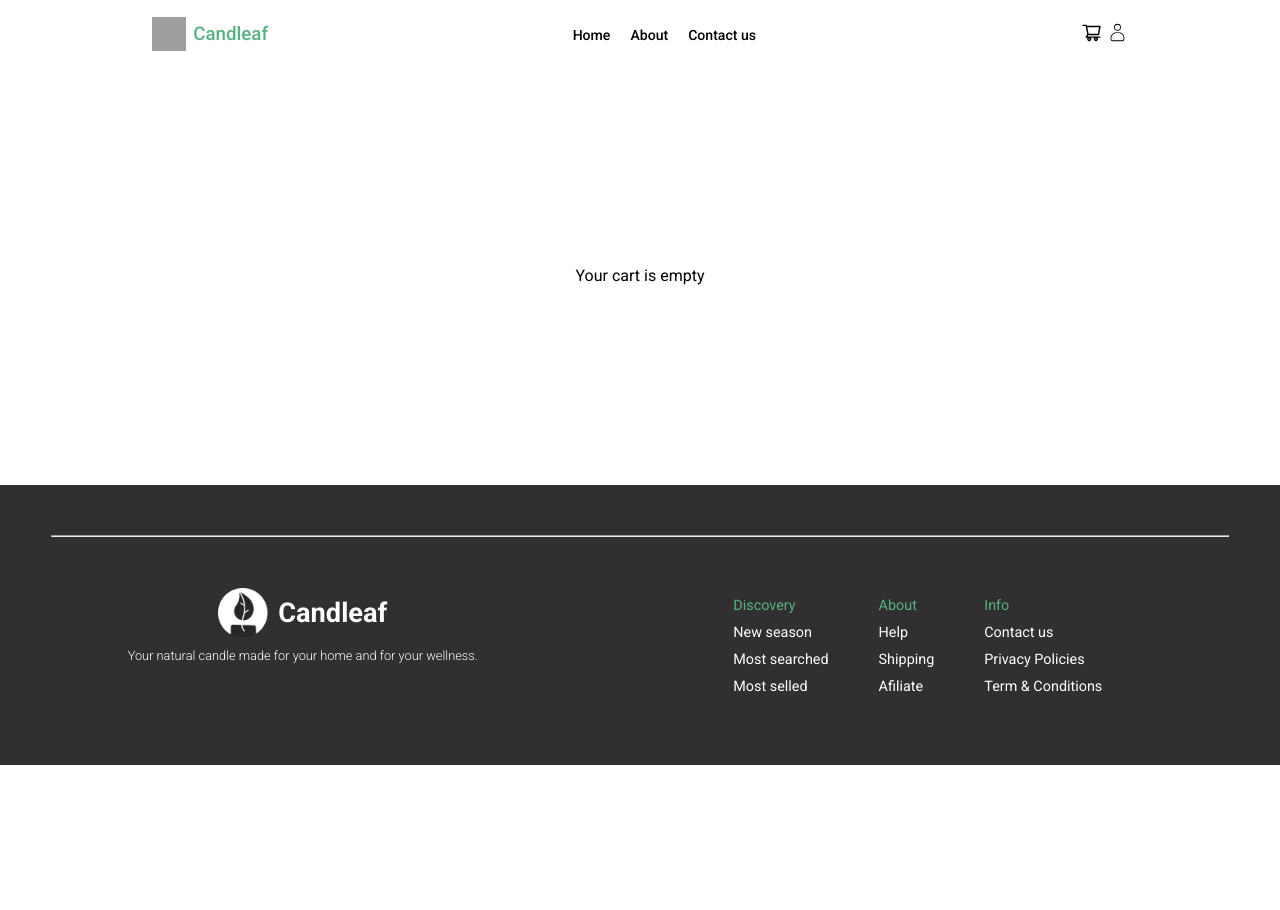
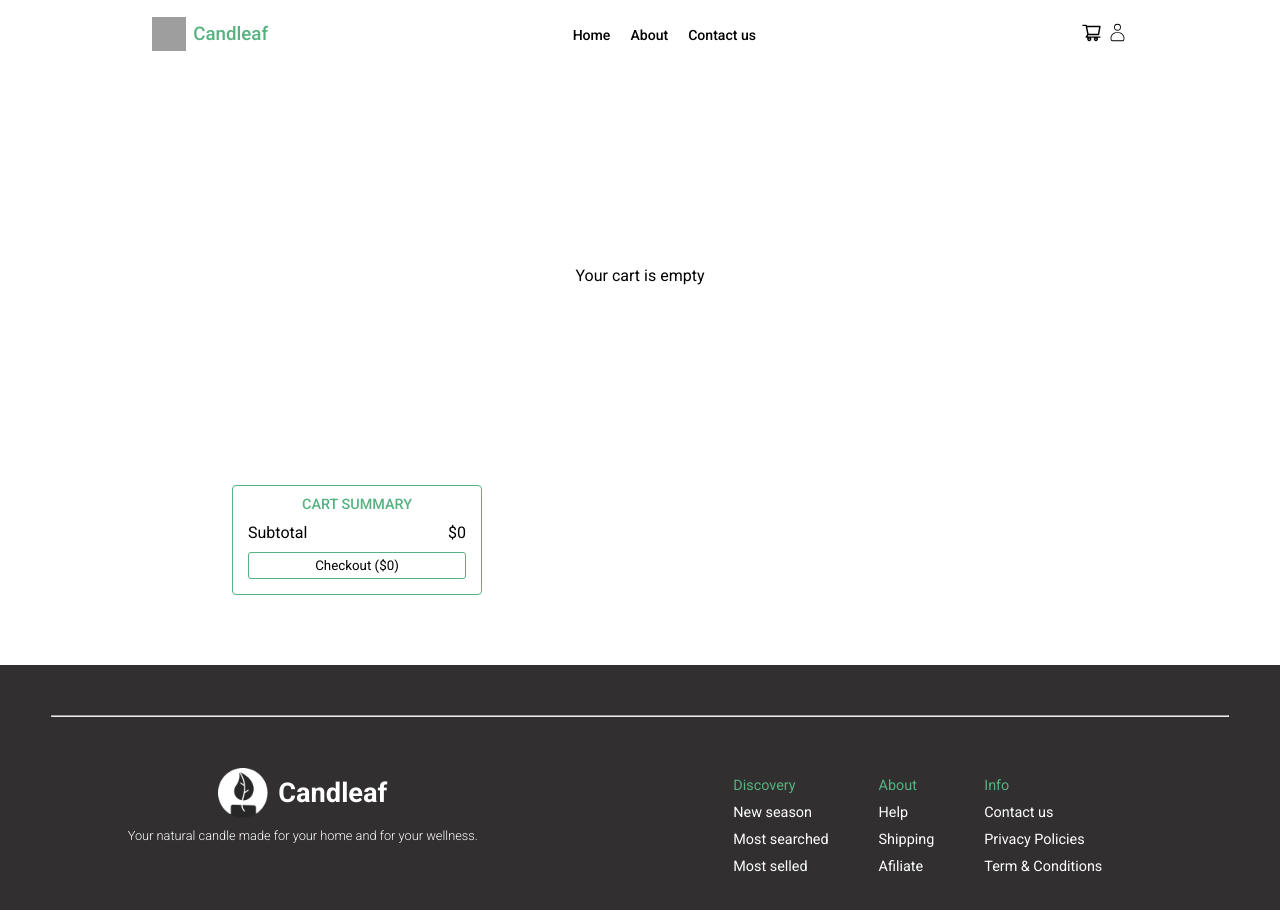
Before and after one commit to mosesolamide/The-nature-candles, a React (Vite) app: page /cart in a window 1280 px wide. Shown: the top 910 px of the page. Before the commit the page ends 800 px from the top, so only its background shows below. Built offline with nearby package versions, Linux system fonts and the light colour scheme; grey boxes are pictures that could not be loaded.

Commit message:
updated
updated

```diff
--- a/src/App.jsx
+++ b/src/App.jsx
@@ -4,9 +4,10 @@ import Layout from "./component/Layout"
 import Home from "./component/Home"
 import InterestedProduct from "./component/InterestedProduct"
 import Cart from "./cart/Cart"
-import { createContext, useState } from "react";
+import { createContext, useState } from "react"
+import Details from "./payment/Details"
 
-export const Quatity = createContext()
+export const QuantityContext = createContext();
 
 export default function App() {
 
@@ -22,18 +23,26 @@ export default function App() {
     },
   }
 
-  const [quatity, setQuatity] = useState(1)
+  const [quantities, setQuantities] = useState({});
 
-  function incrementQuatity(){
-    setQuatity( prev => prev + 1)
-  }
+  // Increment quantity for a specific product
+  const incrementQuantity = (id) => {
+    setQuantities((prev) => ({
+      ...prev,
+      [id]: (prev[id] || 1) + 1,
+    }));
+  };
 
-  function decrementQuatity(){
-    setQuatity((prev) => Math.max(prev - 1, 1))
-  }
+  // Decrement quantity for a specific product
+  const decrementQuantity = (id) => {
+    setQuantities((prev) => ({
+      ...prev,
+      [id]: Math.max((prev[id] || 1) - 1, 1),
+    }));
+  };
 
   return (
-    <Quatity.Provider value={{incrementQuatity,decrementQuatity,quatity,buttonVariants}}>
+    <QuantityContext.Provider value={{incrementQuantity, decrementQuantity, quantities,buttonVariants}}>
       <BrowserRouter
         future={{
           v7_startTransition: true, // Opt into startTransition behavior
@@ -46,8 +55,9 @@ export default function App() {
             <Route path="/cart" element={<Cart/>}/>
             <Route path="candle-product/:id" element={<InterestedProduct />} />
           </Route>
+          <Route path="details" element={<Details />}/>
         </Routes>
       </BrowserRouter>
-    </Quatity.Provider>
+    </QuantityContext.Provider>
   );
 }
--- a/src/cart/Cart.css
+++ b/src/cart/Cart.css
@@ -42,8 +42,9 @@
     font-weight: 500;
 }
 
-.cart--main{
+.main{
     width: 70%;
+    margin: 0 auto;
 }
 
 
@@ -64,15 +65,14 @@
 }
 
 .cart--summary{
-    position: fixed;
-    top: 100px;
-    left: 76%;
-    bottom: 0;
     width: 250px;
     height: 110px;
     border: 1px solid #56B280;
     padding: 10px 15px;
     border-radius: 4px;
+    text-align: center;
+    margin-left: 40px;
+    margin-top: 20px;
 }
 
 .sub--total{
@@ -99,7 +99,7 @@ h1{
 }
 
 
-@media(max-width:1000px){
+/* @media(max-width:1000px){
 
     body {
         position: relative;
@@ -121,4 +121,4 @@ h1{
         margin-bottom: 200px;
     }
 
-}
+} */
--- a/src/cart/Cart.jsx
+++ b/src/cart/Cart.jsx
@@ -1,12 +1,12 @@
 import React, { useEffect, useState, useContext } from "react"
-import { Quatity } from "../App"
+import { QuantityContext } from "../App"
+import { Link, useNavigate } from "react-router-dom"
 import { motion } from "framer-motion"
 import "./Cart.css"
 
 export default function Cart(){
 
-
-  const {incrementQuatity,decrementQuatity,quatity,buttonVariants} = useContext(Quatity)
+  const { incrementQuantity, decrementQuantity, quantities,buttonVariants } = useContext(QuantityContext);
 
  const [cart, setCart] = useState([])
 
@@ -25,11 +25,15 @@ export default function Cart(){
     // then also update the localstorage
     localStorage.setItem("cart", JSON.stringify(updateCart))
   }
+  const navigate = useNavigate()
+  const navigateToPayment = () =>{
+    navigate("/details")
+  }
 
   const totalPriceOfCart = pricesOfCartProduct.reduce((sum, price) => sum + price, 0)
 
     const cartProduct = cart.length > 0 ? cart.map((carts, index) =>(
-      <div className="carts--product">
+
          <article className="cart--main" key={index}>
               <div className="cart--img--name">
                   <img src={`assets/${carts.img}`} alt="img of product" className="carts-product-img" />
@@ -38,9 +42,9 @@ export default function Cart(){
               </div>
               <div className="remove--cart">
                 <div className="quatity">
-                    <p onClick={incrementQuatity}>+</p>
-                    <p>{quatity}</p>
-                    <p onClick={decrementQuatity}>-</p>
+                    <p onClick={() => incrementQuantity(carts.id)}>+</p>
+                    <p> {quantities[carts.id] || 1}</p>
+                    <p onClick={() => decrementQuantity(carts.id)}>-</p>
                 </div>
                 <motion.button
                   className="remove"
@@ -54,7 +58,15 @@ export default function Cart(){
               <hr />
         </article>
 
-        <div className="cart--summary">
+  )):<div className="empty">
+      <p>Your cart is empty</p>
+  </div>
+
+
+    return (
+      <div className="main">
+          {cartProduct}
+          <div className="cart--summary">
               <h1>CART SUMMARY</h1>
               <div className="sub--total">
                 <p>Subtotal</p>
@@ -64,19 +76,11 @@ export default function Cart(){
                 className="checkout"
                 variants={buttonVariants}
                 whileHover="hover"
+                onClick={navigateToPayment}
               >
               Checkout (${totalPriceOfCart})
               </motion.button>
         </div>
-      </div>
-  )):<div className="empty">
-      <p>Your cart is empty</p>
-  </div>
-
-
-    return (
-      <div className="main">
-          {cartProduct}
       </div>
     )
 }
--- a/src/component/InterestedProduct.jsx
+++ b/src/component/InterestedProduct.jsx
@@ -2,10 +2,12 @@ import React ,{useEffect}from "react"
 import { useLocation } from "react-router-dom"
 import { useState } from "react"
 import { useContext } from "react"
-import { Quatity } from "../App"
+import {QuantityContext } from "../App"
 import { motion } from "framer-motion"
 
 export default function InterestedProduct(){
+
+    const { incrementQuantity, decrementQuantity, quantities,buttonVariants } = useContext(QuantityContext);
 
      const location = useLocation()
 
@@ -14,8 +16,6 @@ export default function InterestedProduct(){
      const [selectedOption, setSelectedOption] = useState({
         purchaseType:""
      })
-
-     const {incrementQuatity,decrementQuatity,quatity,buttonVariants} = useContext(Quatity)
 
      const [isAdded, setIsAdded] = useState(false)
 
@@ -68,6 +68,11 @@ export default function InterestedProduct(){
         console.log(e.target.value)
      }
 
+     function incrementQuatity(){
+       const currentValue = document.getElementById("quatity").value
+       console.log(currentValue)
+     }
+
     return(
         <div className="card--interested">
             <div className="box-one-interested">
@@ -92,10 +97,10 @@ export default function InterestedProduct(){
                             <p className="interested--price">${previewProduct.price}</p>
                             <label>Quantity</label>
                             <div className="quatity">
-                                <p onClick={incrementQuatity}>+</p>
-                                <p>{quatity}</p>
-                                <p onClick={decrementQuatity}>-</p>
-                            </div>
+                                <p onClick={() => incrementQuantity(previewProduct.id)}>+</p>
+                                <p> {quantities[previewProduct.id] || 1}</p>
+                                <p onClick={() => decrementQuantity(previewProduct.id)}>-</p>
+                             </div>
                         </div>
 
                         <div>
--- /dev/null
+++ b/src/payment/Details.jsx
@@ -0,0 +1,7 @@
+import React from "react"
+
+export default function Details(){
+    return(
+        <h1>My details goes here</h1>
+    )
+}
```
